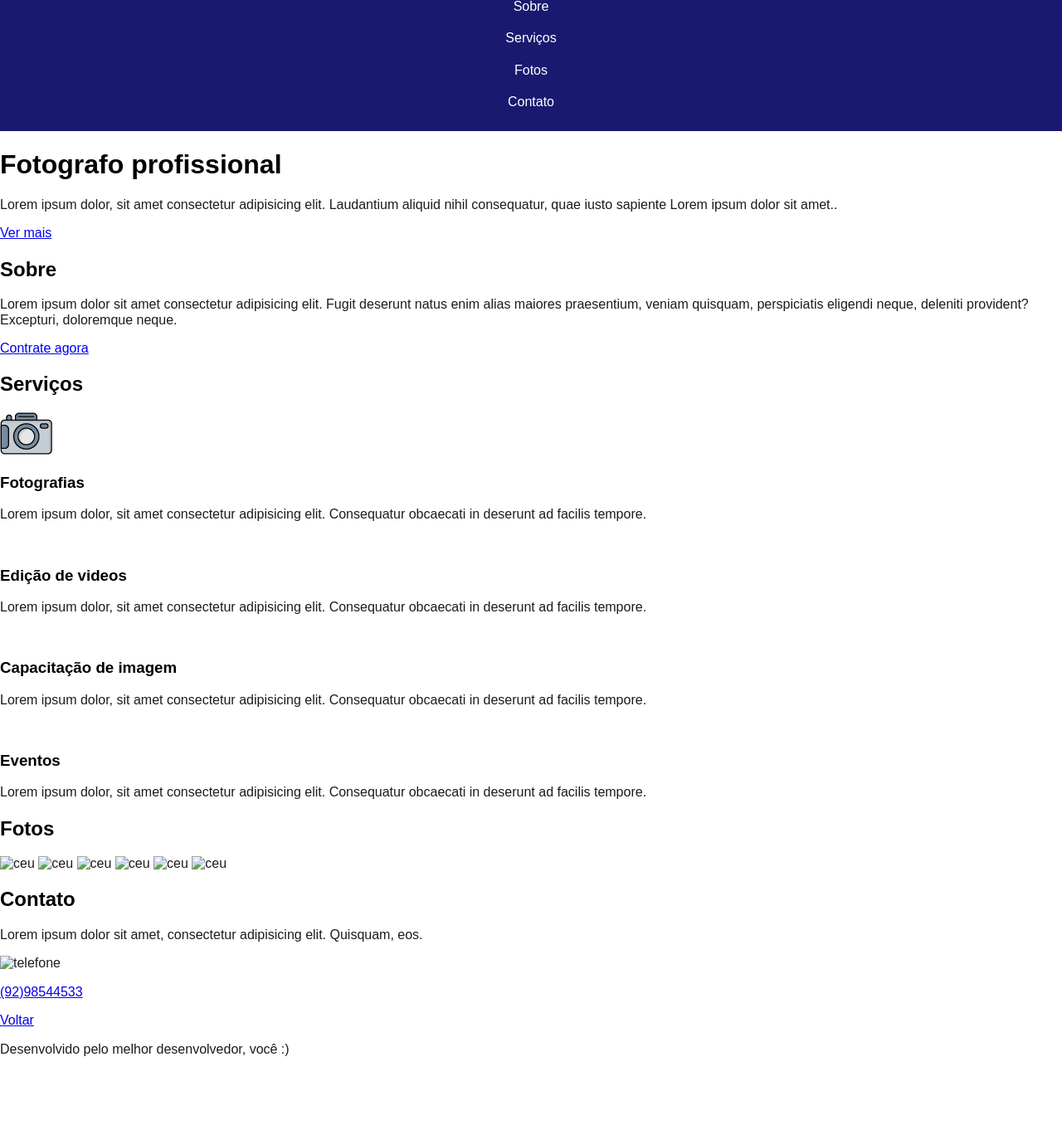
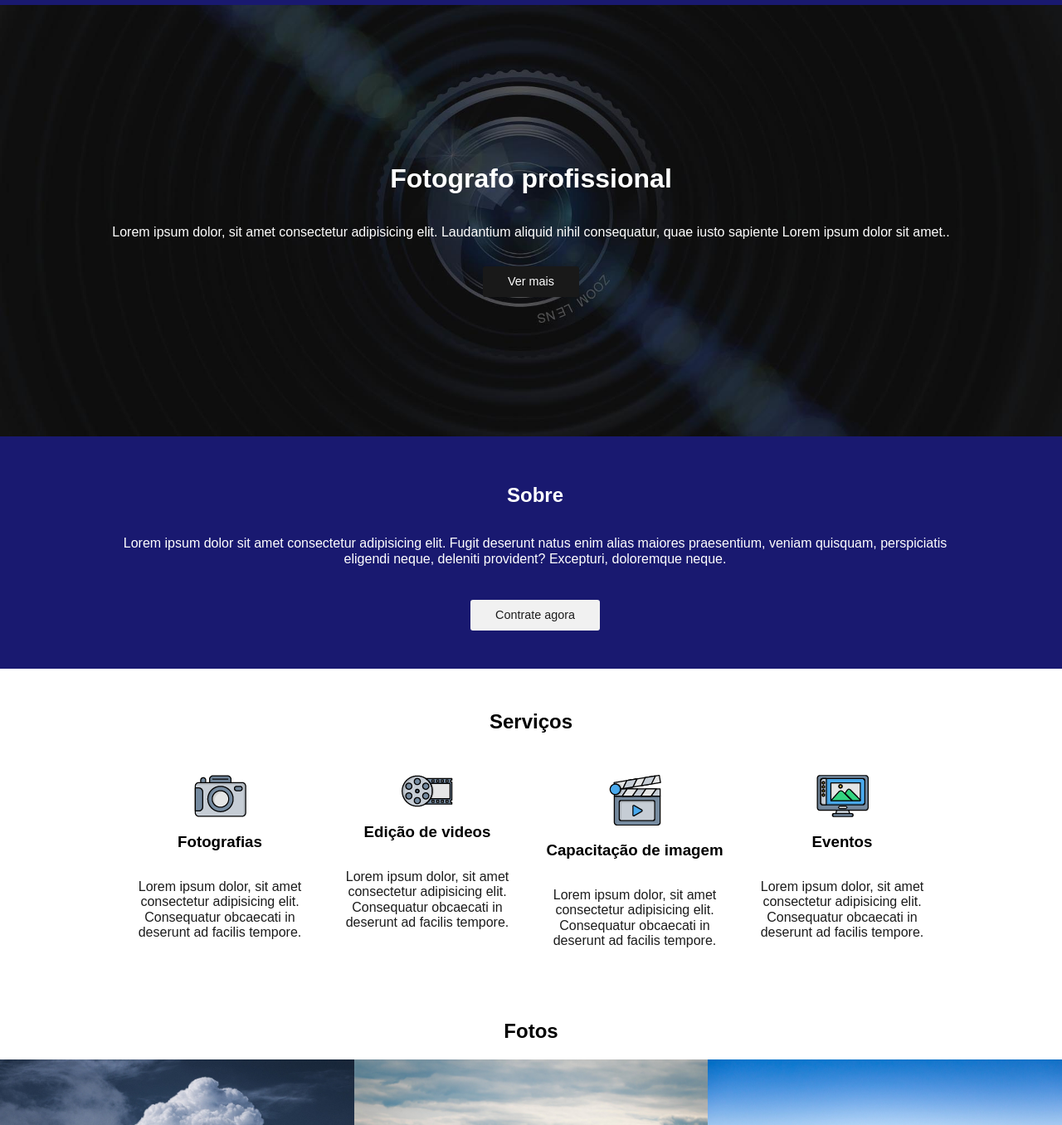
Before and after one commit to Jeancarlos-Si/Responsive-Page, a plain HTML site: page index.html in a window 1280 px wide. Shown: the part 64-1420 px from the top of the page at 83% size. Before the commit the page ends 1354 px from the top, so only its background shows below. Drawn offline with Linux system fonts and the light colour scheme; files whose address does not match are found by name.

Commit message:
generic project responsive for lear

```diff
--- a/assets/css/style.css
+++ b/assets/css/style.css
@@ -7,6 +7,15 @@ body {
 h1,h2,h3 {
     font-family: asap, sans-serif;
     color: #000000;
+}
+
+.botao {
+    color: #FFFFFF;
+    text-decoration: none;
+    padding:10px 30px;
+    background-color: #191919;
+    font-size: .9em;
+    border-radius:3px;
 }
 
 /*Nvegação*/
@@ -47,3 +56,183 @@ nav ul li a {
     text-decoration: none;
     color: #FFFFFF;
 }
+
+/*Cabeçalho*/
+
+header {
+    display: flex;
+    flex-direction: column;
+    align-items: center;
+    background-image: url(../img/camera.jpg);
+    background-size: cover;
+    background-repeat: no-repeat;
+    background-position: center;
+    color: #FFFFFF;
+    text-align: center;
+    padding: 20px;
+}
+
+header h1 {
+    color:#FFFFFF;
+}
+
+header p {
+    margin-bottom:2rem;
+}
+
+#sobre {
+    display: flex;
+    flex-direction: column;
+    align-items: center;
+    text-align: center;
+    padding:10px 10px 20px 20px;
+    background-color: #191970;
+    color:#FFFFFF;
+}
+
+#sobre h2 {
+    color: #FFFFFF;
+}
+
+#sobre p {
+    margin-bottom: 2.5em;
+    max-width: 1000px;
+}
+
+#sobre .botao {
+    background-color: #f1f1f1;
+    color:#1c1c1c;
+}
+
+#servicos {
+    display: flex;
+    flex-direction: column;
+    align-items: center;
+    padding: 30px;
+}
+
+#servicos div {
+    display: flex;
+    flex-direction: column;
+    align-items: center;
+    text-align: center;
+    margin-top:30px;
+}
+
+/*Fotos*/
+#fotos {
+    display: flex;
+    flex-direction: column;
+    align-items: center;
+    padding-top:20px;
+}
+
+#fotos h2 {
+    margin-bottom:20px;
+}
+
+#fotos img {
+    width:100%;
+}
+
+/*Contato*/
+
+#contato {
+    display: flex;
+    flex-direction: column;
+    align-items: center;
+    text-align: center;
+    padding: 20px;
+}
+
+#contato h2 {
+    color: #000000;
+}
+
+/*rodape*/
+footer {
+    display: flex;
+    flex-direction: column;
+    align-items: center;
+    background-color:#FFFFFF;
+}
+
+footer a {
+    text-decoration: none;
+    color: #00FFFF;
+}
+
+@media screen and (min-width: 768px) {
+    /*nav*/
+    nav {
+        flex-direction: row;
+        justify-content:space-around;
+    }
+
+    nav ul {
+        flex-direction: row;
+        width: 70%
+    }
+    /*cabeçalho*/
+    header {
+        height:600px;
+        height: 60vh;
+        justify-content: center;
+    }
+
+    #sobre {
+        height:250px;
+        height: 30vh;
+        justify-content: center;
+        min-height: 250px;
+    }
+
+    /*serviços*/
+
+    #servicos {
+        flex-direction:row;
+        flex-wrap: wrap;
+        align-items:flex-start;
+        max-width:1000px;
+        margin:0 auto;
+    }
+
+    #servicos h2 {
+        text-align: center;
+        width: 100%;
+    }
+
+    #servicos div {
+        flex-grow: 1;
+        flex-basis: 150px;
+        padding:0 10px;
+    }
+
+    /*fotos*/
+    #fotos {
+        flex-direction: row;
+        flex-wrap: wrap;
+    }
+
+    #fotos h2 {
+        width: 100%;
+        text-align: center;
+    }
+
+    #fotos img {
+        width: 33.33333%;
+    }
+
+    #contato {
+        flex-direction: row;
+        flex-wrap: wrap;
+        justify-content: space-around;
+        max-width: 500px;
+        margin: 0 auto;
+    }
+
+    #contato h2, contato p {
+        width: 100%;
+    }
+
+}
--- a/index.html
+++ b/index.html
@@ -5,8 +5,13 @@
     <meta http-equiv="X-UA-Compatible" content="IE=edge">
     <meta name="viewport" content="width=device-width, initial-scale=1.0">
 
+    <!--Fonts-->
+    <link rel="preconnect" href="https://fonts.googleapis.com">
+    <link rel="preconnect" href="https://fonts.gstatic.com" crossorigin>
+    <link href="https://fonts.googleapis.com/css2?family=Yellowtail&display=swap" rel="stylesheet">
+
+
     <link rel="stylesheet" href="assets/css/style.css">
-
     <link rel="stylesheet" href="assets/css/normalize.css">
 
     <title>Chiquinha eventos</title>
@@ -17,7 +22,7 @@
         <a href="#">Chiquinha</a>
         <ul>
             <li><a href="#sobre">Sobre</a></li>
-            <li><a href="#serviços">Serviços</a></li>
+            <li><a href="#servicos">Serviços</a></li>
             <li><a href="#fotos">Fotos</a></li>
             <li><a href="#contato">Contato</a></li>
         </ul>
@@ -29,7 +34,7 @@
              Laudantium aliquid nihil consequatur, quae iusto sapiente
              Lorem ipsum dolor sit amet..
         </p>
-        <a href="#serviços">Ver mais</a>
+        <a href="#servicos" class="botao">Ver mais</a>
     </header>
 
     <section id="sobre">
@@ -39,10 +44,10 @@
                   veniam quisquam, perspiciatis eligendi neque,
                   deleniti provident? Excepturi, doloremque neque.
             </p>
-            <a href="#contato">Contrate agora</a>
+            <a href="#contato" class="botao">Contrate agora</a>
      </section>
 
-     <section id="serviços">
+     <section id="servicos">
         <h2>Serviços</h2>
 
         <div>
@@ -56,7 +61,7 @@
 
         <div>
 
-            <img src="img/p2.png" alt="">
+            <img src="assets/img/p2.png" alt="">
             <h3>Edição de videos</h3>
             <p>Lorem ipsum dolor, sit amet consectetur
                  adipisicing elit. Consequatur obcaecati
@@ -65,7 +70,7 @@
 
         <div>
 
-            <img src="img/p3.png" alt="">
+            <img src="assets/img/p3.png" alt="">
             <h3>Capacitação de imagem</h3>
             <p>Lorem ipsum dolor, sit amet consectetur
                  adipisicing elit. Consequatur obcaecati
@@ -74,7 +79,7 @@
 
         <div>
 
-            <img src="img/p4.png" alt="">
+            <img src="assets/img/p4.png" alt="">
             <h3>Eventos</h3>
             <p>Lorem ipsum dolor, sit amet consectetur
                  adipisicing elit. Consequatur obcaecati
@@ -85,12 +90,12 @@
 
     <section id="fotos">
         <h2>Fotos</h2>
-        <img src="img/ceu.jpg" alt="ceu">
-        <img src="img/grama.jpg" alt="ceu">
-        <img src="img/montanha.jpg" alt="ceu">
-        <img src="img/mar.jpg" alt="ceu">
-        <img src="img/arvores.jpg" alt="ceu">
-        <img src="img/ponte.jpg" alt="ceu">
+        <img src="assets/img/ceu.jpg" alt="ceu">
+        <img src="assets/img/grama.jpg" alt="ceu">
+        <img src="assets/img/montanha.jpg" alt="ceu">
+        <img src="assets/img/mar.jpg" alt="ceu">
+        <img src="assets/img/arvores.jpg" alt="ceu">
+        <img src="assets/img/ponte.jpg" alt="ceu">
     </section>
 
     <section id="contato">
@@ -98,7 +103,7 @@
         <p>Lorem ipsum dolor sit amet, consectetur adipisicing elit. Quisquam, eos.</p>
 
         <div>
-            <img src="img/tel.png" alt="telefone">
+            <img src="assets/img/tel.png" alt="telefone">
             <p><a href="
                 tel:9298544533">
                 (92)98544533</a></p>
```
